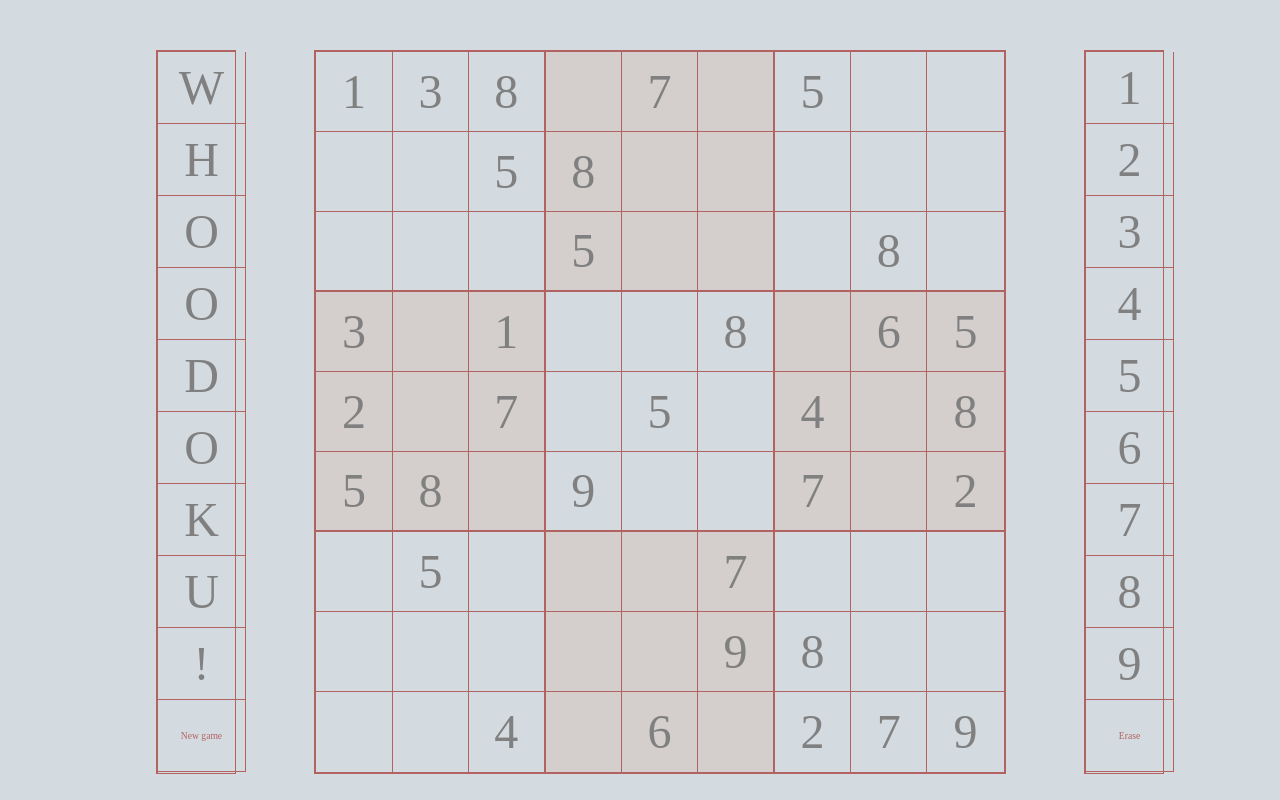
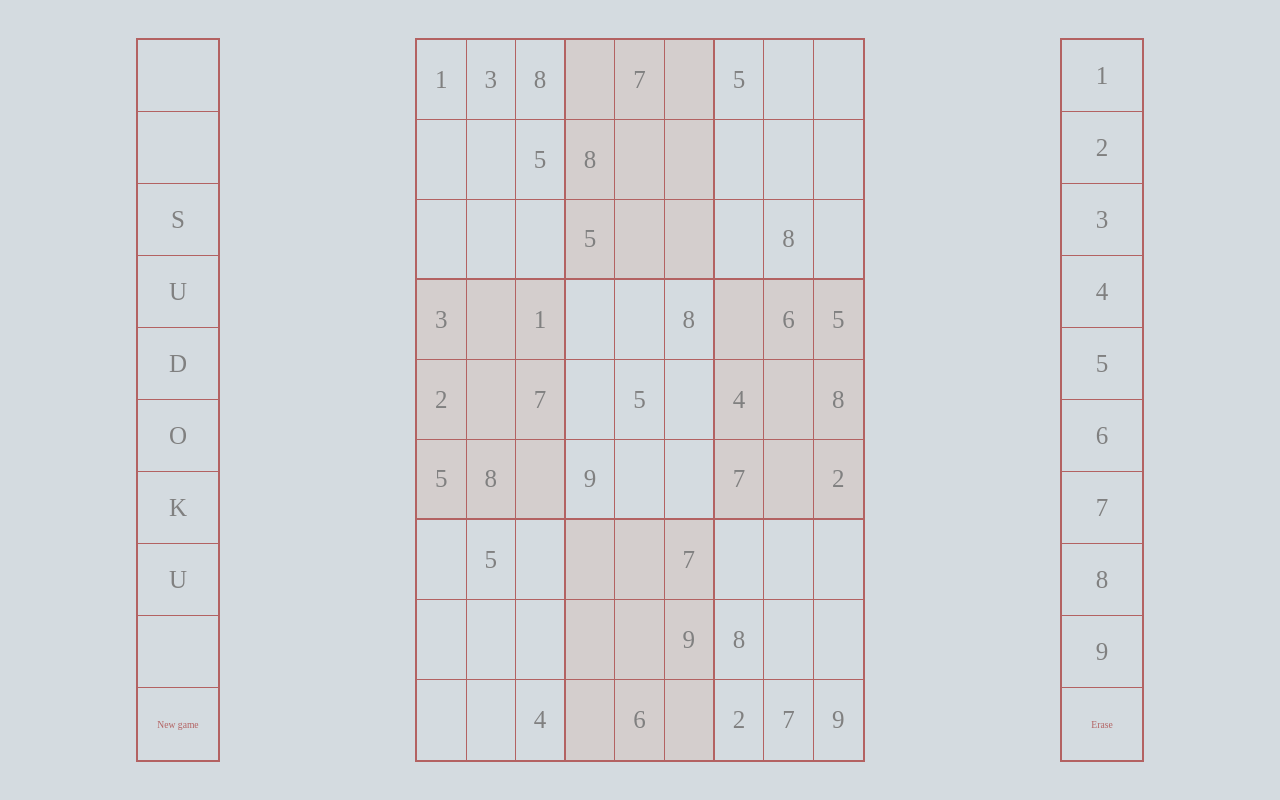
Before and after one commit to folde01/sudoku, a website built with webpack: page index.html in a window 1280 px wide. Built offline with Linux system fonts and the light colour scheme.

Commit message:
Changes to media queries for landscape

```diff
--- a/src/css/styles.css
+++ b/src/css/styles.css
@@ -58,7 +58,7 @@ body {
     background-color: var(--inputTable-background-color);
     border: 2px solid var(--board-border-color);
     border-bottom: 1px solid var(--board-border-color);
-    border-right: 1px solid var(--board-border-color);
+    /* border-right: 1px solid var(--board-border-color); */
     border-spacing: 0;
     display: flex;
     flex-direction: row;
@@ -72,11 +72,12 @@ body {
     text-align: center;
     padding: 0;
     height: 11.0vmin;
-    width: 11.0vmin;
+    /* width: 11.0vmin; */
+    width: 8.0vmin;
     border-right: 1px solid var(--board-border-color);
     border-bottom: 1px solid var(--board-border-color);
+}
 
-}
 
 .inputCell,
 #logo li {
@@ -84,7 +85,7 @@ body {
     /* vertical-align: middle; */
     /* display: table-cell; */
     list-style-type: none;
-    border-right: 1px solid var(--board-border-color);
+    /* border-right: 1px solid var(--board-border-color); */
     /* border-top: 2px solid var(--board-border-color); */
     /* border-bottom: 2px solid var(--board-border-color); */
     display: flex;
@@ -98,7 +99,9 @@ body {
     background-color: var(--inputTable-color);
 }
 
-.cell:nth-last-child(1) {
+.cell:nth-last-child(1),
+#logo li:nth-last-child(1),
+.inputCell:nth-last-child(1) {
     border-right: 0;
 }
 
@@ -148,16 +151,30 @@ body {
     font-size: 0.6rem;
 }
 
-/* .newGame {
-    display: block;
-    margin: 1rem auto;
-} */
 
+/* @media (min-width: 450px) and (orientation: portrait) { */
+    @media (min-width: 450px) {
+        #container {
+            font-size: 25px;
+        }
+
+        #board, .inputTable, #logo {
+            max-width: 450px;
+        }
+
+        .inputCell,
+        .cell,
+        #logo li {
+            /* max-width: 35px; */
+            height: 50px;
+        }
+    }
 
 @media (orientation: landscape) {
     #container {
         padding: 0;
         /* width: 90vh; */
+        /* height: 100vh; */
         height: 100vh;
         width: 80%;
         /* padding: 2vw; */
@@ -173,43 +190,26 @@ body {
         margin: 0 auto;
         position: relative;
     }
-    /* #controls {
-        flex: 10%;
-        height: 100%;
-        order: 1;
-        border: 1px solid red;
-    }
-     */
 
 
-    #board {
-        /* position: relative; */
-    }
+
+
 
     .inputTable,
     #logo {
-        /* flex: 10%; */
         margin: 0;
         position: absolute;
         right: -20%;
         bottom: 0;
-        width: 10.0vh;
+        width: 10.5vh;
         height: 100%;
         flex-direction: column;
-        /* order: 3; */
-        /* width: 3rem; */
+
     }
 
     #logo {
         left: -20%;
     }
-
-    /* .newGame {
-        margin: 0;
-        position: absolute;
-        left: -50%;
-        bottom: 0;
-    } */
 
     hr {
         display: none;
@@ -220,41 +220,49 @@ body {
     #logo li {
         text-align: center;
         padding: 0;
-        height: 10.0vh;
+        height: 10.0vmin;
+        /* height: 10.0vh;    */
+    }
+
+    .inputCell,
+    #logo li {
+        width: 100%;
+    }
+
+    .inputCell,
+    .cell {
         border-right: 1px solid var(--board-border-color);
+    }
+
+    .cell {
         border-bottom: 1px solid var(--board-border-color);
     }
 
-
-}
-
-@media (min-width: 450px) and (orientation: portrait) {
-    #container {
-        font-size: 25px;
+    .inputCell,
+    #logo li {
+        border-right: 0;
     }
 
-    #board, .inputTable, #logo {
-        max-width: 450px;
+    .inputCell:nth-last-child(1),
+    #logo li:nth-last-child(1) {
+        border-bottom: 0;
     }
 
-    .inputCell,
-    .cell,
-    #logo li {
-        width: 44px;
-        height: 50px;
+    .inputTable,
+    #logo {
+        border-bottom: 2px solid var(--board-border-color);
     }
 }
 
 
 
-@media (min-width: 700px) and (orientation: landscape) {
+
+
+/* @media (min-width: 700px) and (orientation: landscape) {
     #container {
         padding: 0;
         width: 85vh;
-        /* max-width: 450px; */
-        /* max-height: 450px; */
         padding-top: 1.8vw;
-        /* font-size: 6.0vh; */
     }
 
     #board {
@@ -262,18 +270,15 @@ body {
         width: 96%;
     }
 
-
     .inputCell,
     .cell,
     #logo li {
         text-align: center;
         padding: 0;
         height: 10.0vh;
-        border-right: 1px solid var(--board-border-color);
         border-bottom: 1px solid var(--board-border-color);
     }
-
-}
+} */
 
 /*
 
--- a/src/js/board.js
+++ b/src/js/board.js
@@ -37,14 +37,14 @@ class Board {
         // logo
         const logo = document.createElement('ul');
         logo.setAttribute('id', 'logo');
-        const logoChars = ('WHOODOKU!').split('');
+        const logoChars = ('  SUDOKU ').split('');
+        // const logoChars = ('WHOODOKU!').split('');
 
         for (let i = 0; i < 9; i++) {
             const li = document.createElement('li');
             li.innerText = logoChars[i];
             logo.appendChild(li);
         }
-
 
         // new game button
         const li = document.createElement('li');
--- a/src/js/game.js
+++ b/src/js/game.js
@@ -158,7 +158,6 @@ class Game {
         const puzzle = new Puzzle();
         puzzle.solve();
         const cellDB = puzzle.getCellDB();
-        console.log('cellDB:', cellDB);
         this.setCellDB(cellDB);
         this.populateBoard();
 
```
Also changed, not shown: dist/bundle.js, 1 other file.
